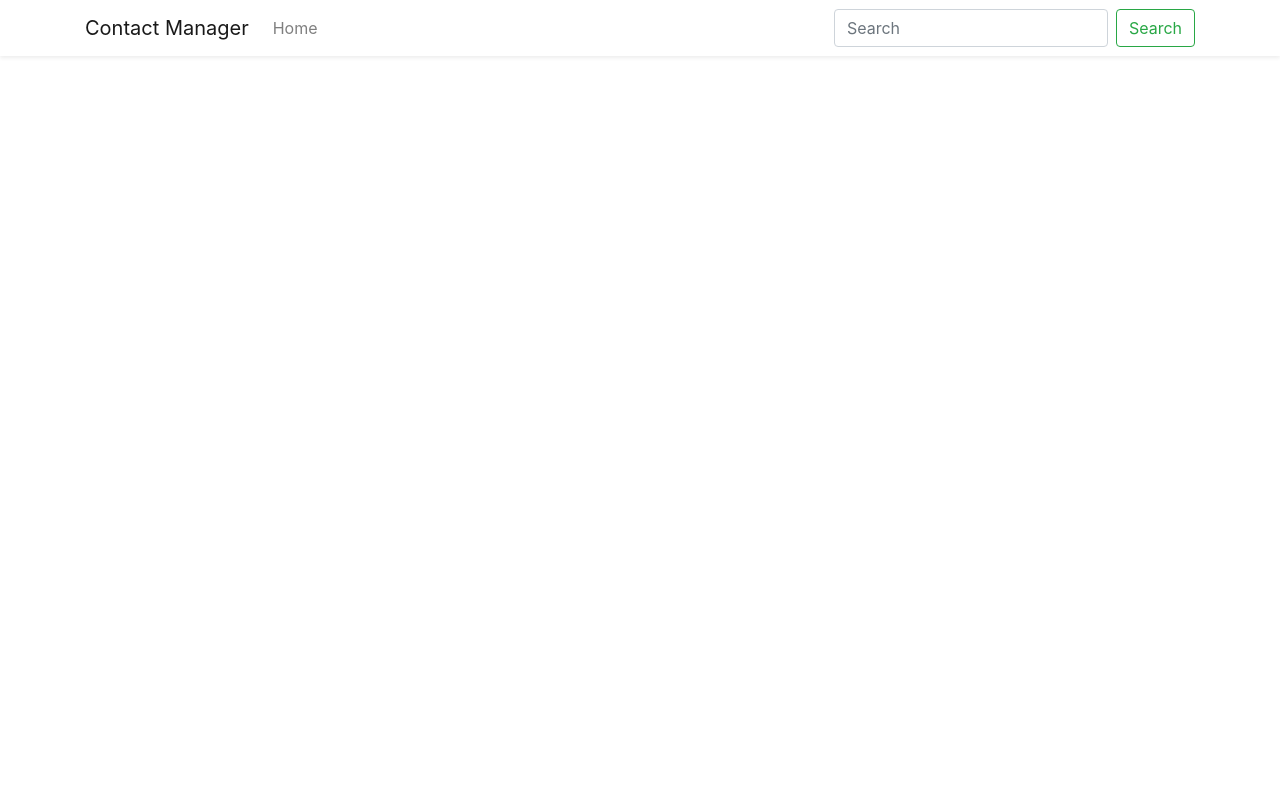
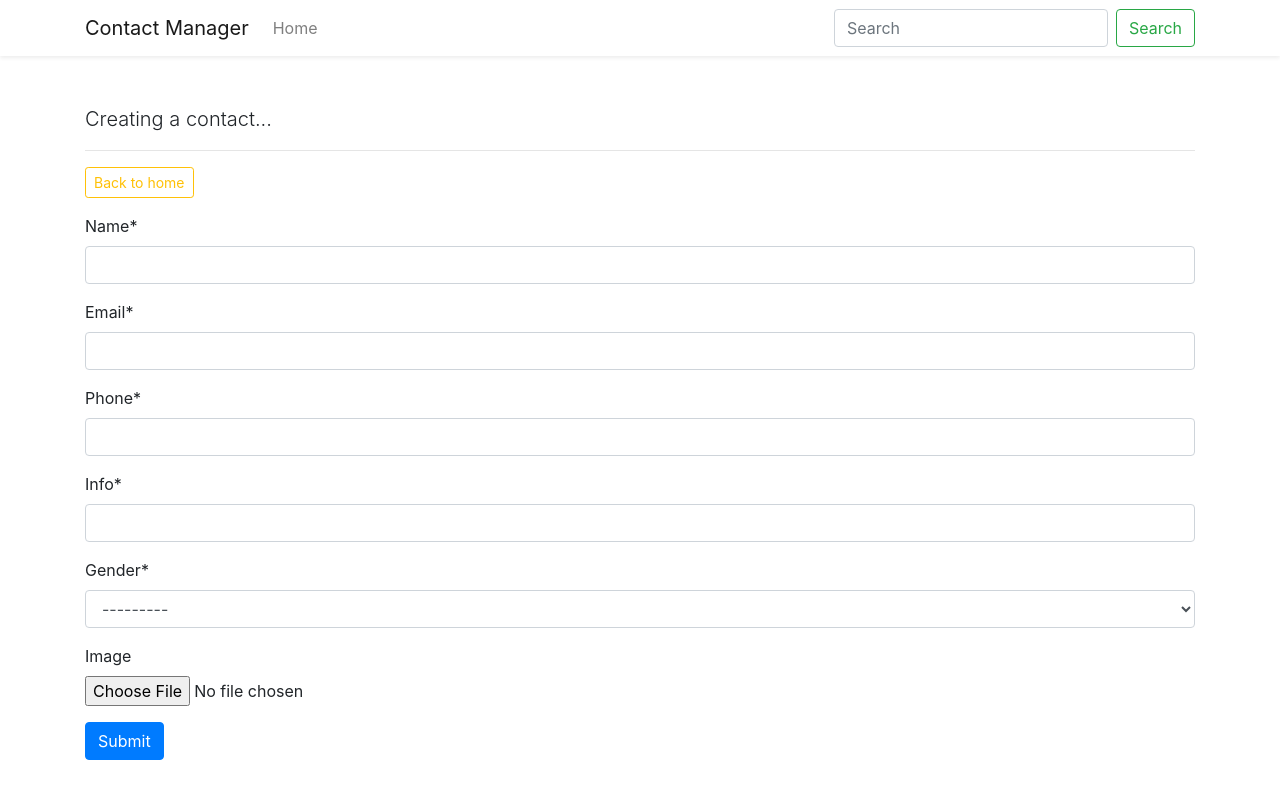
Before and after one commit to bibishan-pandey/django_contact_manager, a Django app: page /form/ in a window 1280 px wide. Before the commit the page ends 57 px from the top, so only its background shows below. Run offline with Django 3.2, Linux system fonts and the light colour scheme; some libraries are stand-ins or nearby versions.

Commit message:
class based view for create and crispy forms for UI

```diff
--- a/contacts/templates/contacts/form.html
+++ b/contacts/templates/contacts/form.html
@@ -1,4 +1,28 @@
 {% extends 'base.html' %}
+{% load crispy_forms_tags %}
+
 {% block content %}
-
+    <p class="lead">Creating a contact...</p>
+    <hr>
+    <div class="form-group">
+        <a href="{% url 'home' %}" class="btn btn-sm btn-outline-warning">Back to home</a>
+    </div>
+    <form method="POST" enctype="multipart/form-data">
+        {% csrf_token %}
+        {{ form|crispy }}
+{#        <div class="form-group">#}
+{#            <label for="exampleInputEmail1">Email address</label>#}
+{#            <input type="email" class="form-control" id="exampleInputEmail1" aria-describedby="emailHelp">#}
+{#            <small id="emailHelp" class="form-text text-muted">We'll never share your email with anyone else.</small>#}
+{#        </div>#}
+{#        <div class="form-group">#}
+{#            <label for="exampleInputPassword1">Password</label>#}
+{#            <input type="password" class="form-control" id="exampleInputPassword1">#}
+{#        </div>#}
+{#        <div class="form-group form-check">#}
+{#            <input type="checkbox" class="form-check-input" id="exampleCheck1">#}
+{#            <label class="form-check-label" for="exampleCheck1">Check me out</label>#}
+{#        </div>#}
+        <button type="submit" class="btn btn-primary">Submit</button>
+    </form>
 {% endblock content %}
--- a/contacts/urls.py
+++ b/contacts/urls.py
@@ -1,9 +1,9 @@
 from django.urls import path
-from .views import home, search, form, delete
+from .views import home, search, form, delete, ContactFormView
 
 urlpatterns = [
     path('', home, name='home'),
-    path('form/', form, name='form'),
+    path('form/', ContactFormView.as_view(), name='form'),
     path('edit/<int:id>', form, name='edit'),
     path('delete/<int:id>', delete, name='delete'),
     path('search/', search, name='search')
--- a/contacts/views.py
+++ b/contacts/views.py
@@ -1,5 +1,6 @@
 from django.shortcuts import render, redirect
 from django.db.models import Q
+from django.views.generic.edit import CreateView
 from .models import Contact
 
 
@@ -35,3 +36,10 @@ def delete(request, id):
     contact = Contact.objects.get(pk=id)
     contact.delete()
     return redirect('home')
+
+
+class ContactFormView(CreateView):
+    model = Contact
+    template_name = 'contacts/form.html'
+    fields = ['name', 'email', 'phone', 'info', 'gender', 'image']
+    success_url = '/'
--- a/main/settings.py
+++ b/main/settings.py
@@ -38,8 +38,11 @@ INSTALLED_APPS = [
     'django.contrib.messages',
     'django.contrib.staticfiles',
 
-    'contacts.apps.ContactsConfig'
+    'contacts.apps.ContactsConfig',
+    'crispy_forms'
 ]
+
+CRISPY_TEMPLATE_PACK = 'bootstrap4'
 
 MIDDLEWARE = [
     'django.middleware.security.SecurityMiddleware',
```
Also changed, not shown: media/images/2019_10_31_02_37_IMG_5690.jpg (added).
